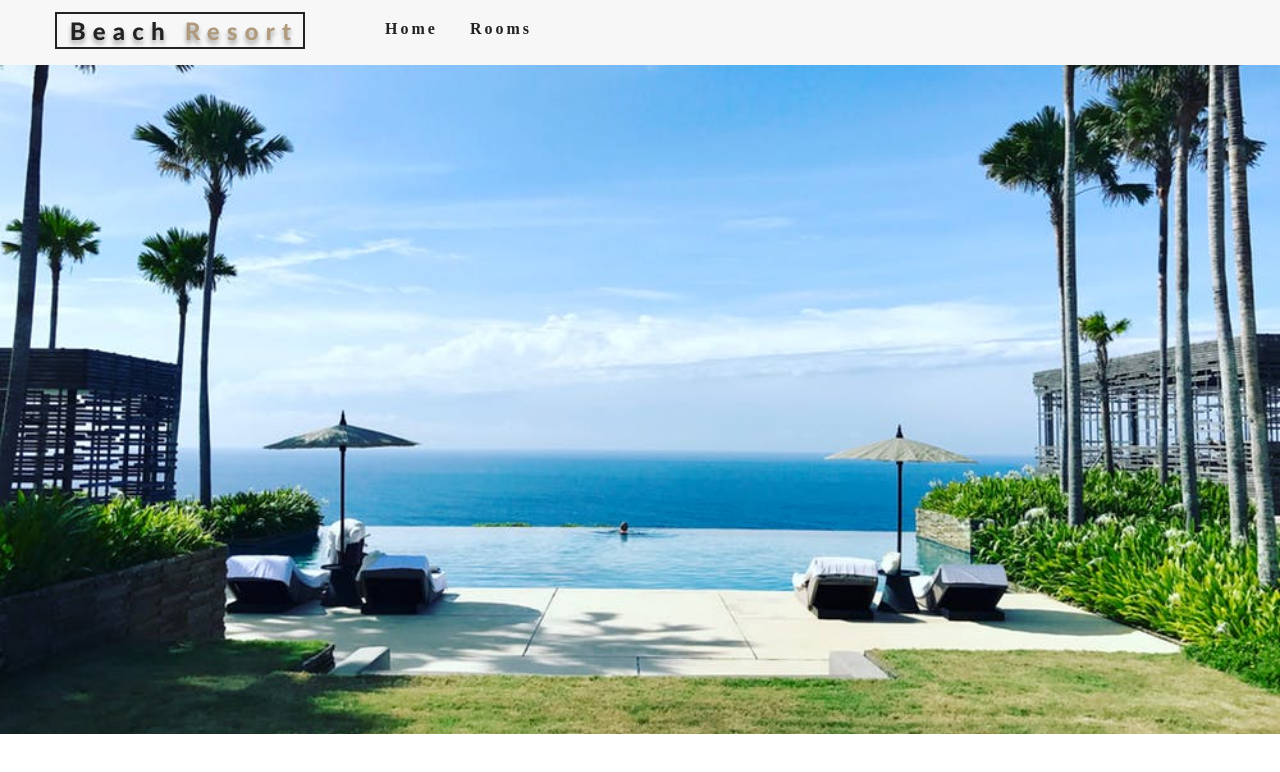
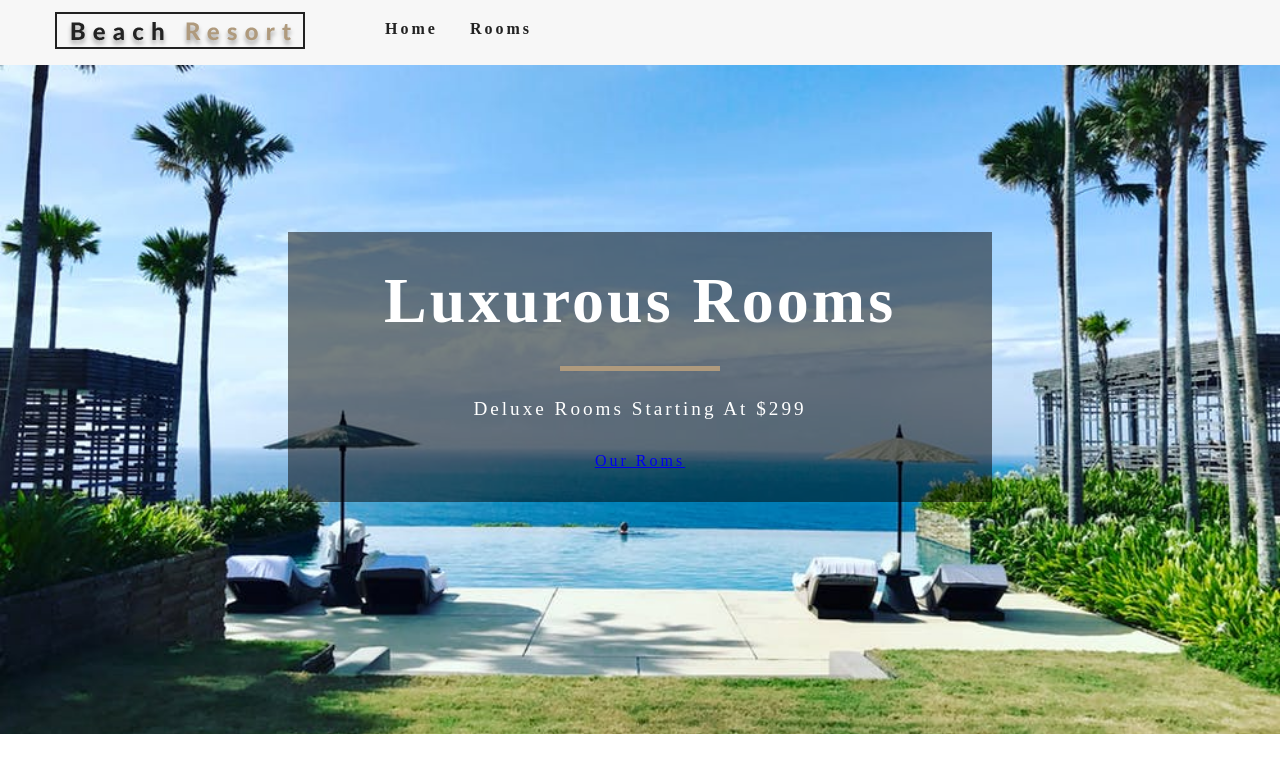
Before and after one commit to aBurmeseDev/theWhiteSands, a React (Create React App) app: page / in a window 1280 px wide. Shown: the top 772 px of the page. Built offline with nearby package versions, Linux system fonts and the light colour scheme.

Commit message:
import banner and add styling

```diff
--- a/src/App.css
+++ b/src/App.css
@@ -98,3 +98,44 @@
   min-height: 60vh;
 }
 /* End of Hero */
+
+/* Banner */
+.banner {
+  display: inline-block;
+  background: rgba(0, 0, 0, 0.5);
+  color: var(--mainWhite);
+  padding: 2rem 1rem;
+  text-align: center;
+  text-transform: capitalize;
+  letter-spacing: var(--mainSpacing);
+}
+.banner h1 {
+  font-size: 2.5rem;
+}
+.banner div {
+  width: 10rem;
+  height: 5px;
+  background: var(--primaryColor);
+  margin: 1.7rem auto;
+}
+.banner p {
+  font-size: 1.2rem;
+  margin-bottom: 2rem;
+}
+@media screen and (min-width: 576px) {
+  .banner {
+    padding: 2rem 3rem;
+  }
+  .banner h1 {
+    font-size: 3rem;
+  }
+}
+@media screen and (min-width: 992px) {
+  .banner {
+    padding: 2rem 6rem;
+  }
+  .banner h1 {
+    font-size: 4rem;
+  }
+}
+/* End of Banner */
--- a/src/pages/Home.js
+++ b/src/pages/Home.js
@@ -1,8 +1,18 @@
 import React from 'react';
 import Hero from '../components/Hero';
+import Banner from '../components/Banner';
+import { Link } from 'react-router-dom';
 
 const Home = () => {
-  return <Hero />;
+  return (
+    <Hero>
+      <Banner title='luxurous rooms' subTitle='deluxe rooms starting at $299'>
+        <Link to='/rooms' className='btn-primary'>
+          our roms
+        </Link>
+      </Banner>
+    </Hero>
+  );
 };
 
 export default Home;
```
